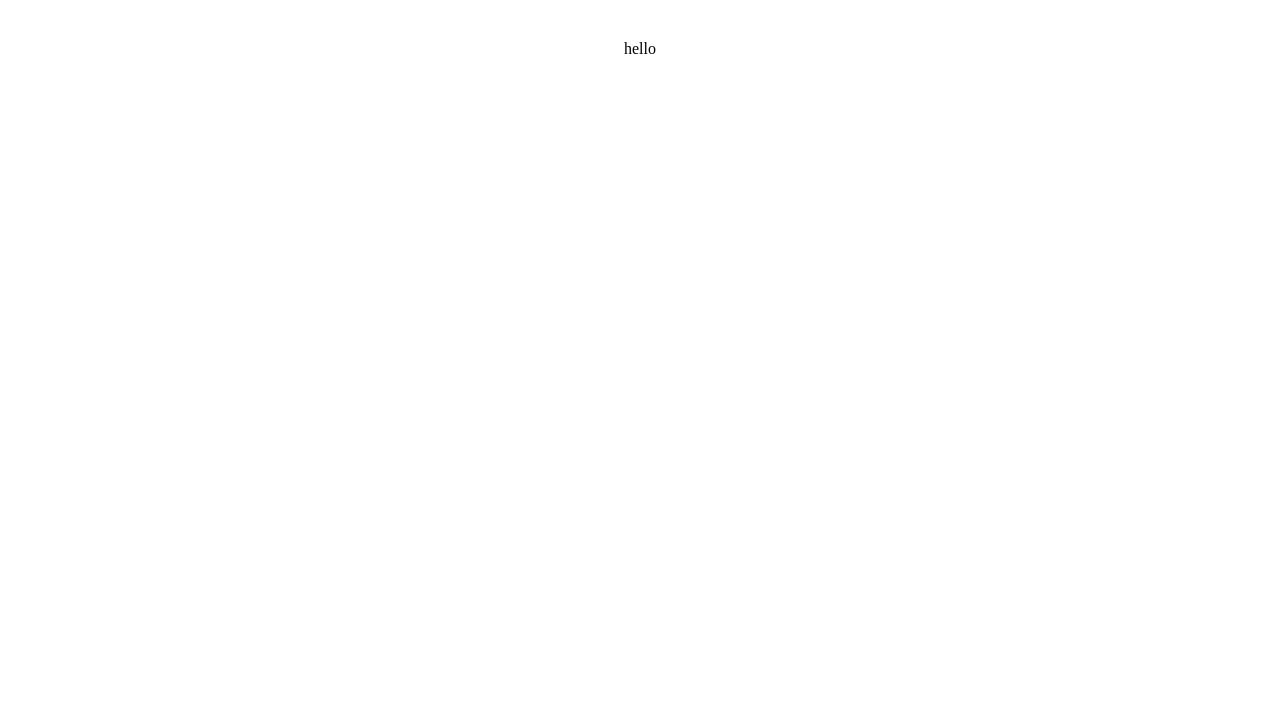
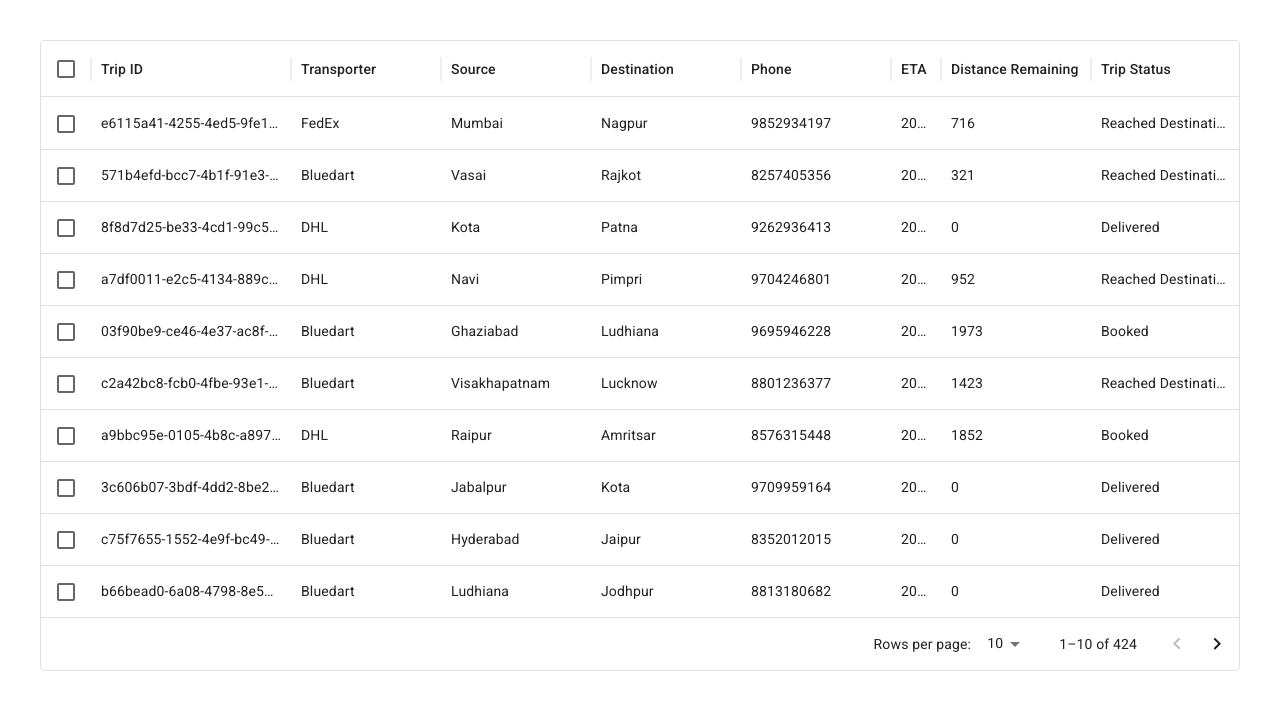
Before and after one commit to manisha1711/Manisha-assignment, a React (Vite) app: page / in a window 1280 px wide. Shown: the top 710 px of the page. Built offline with nearby package versions, Linux system fonts and the light colour scheme.

Commit message:
Basic Table structure from sample Data Using MUI DataGrid

```diff
--- a/src/App.jsx
+++ b/src/App.jsx
@@ -1,13 +1,13 @@
 import { useState } from 'react'
 import SampleData from './assets/data';
-
+import DataTable from './Components/DataTable/DataTable';
 import './App.css'
 
 function App() {
 
   return (
     <>
-      hello
+      <DataTable data={SampleData.data}></DataTable>
     </>
   )
 }
--- /dev/null
+++ b/src/Components/DataTable/DataTable.jsx
@@ -0,0 +1,79 @@
+import * as React from 'react';
+import { DataGrid } from '@mui/x-data-grid';
+import './DataTable.css';
+
+function DataTable(props){
+	const {data} = props;
+	const columns = [
+		{
+			field: 'tripId',
+			headerName: 'Trip ID' ,
+			flex: 1,
+			minWidth: 200
+		},
+		{
+			field: 'transporter',
+			headerName: 'Transporter',
+			width: 150
+		},
+		{
+			field: 'source',
+			headerName: 'Source',
+			width:150
+		},
+		{
+			field: 'dest',
+			headerName: 'Destination',
+			width:150
+		},
+		{
+			field: 'phoneNumber',
+			headerName: 'Phone',
+			width:150
+		},
+		{
+			field: 'ETA',
+			headerName: 'ETA',
+			width:200,
+			flex:1,
+			valueGetter: (value, row) => `${row.createdAt}`,
+			sortable:true
+		},
+		{
+			field: 'distanceRemaining',
+			headerName: 'Distance Remaining',
+			width:150
+		},
+		{
+			field: 'currenStatus',
+			headerName: 'Trip Status',
+			width: 150
+		},
+		{
+			field: 'TATStatus',
+			headerName: 'TAT Status',
+			width: 150},
+
+	];
+
+
+	return (
+		<>
+			<DataGrid
+				rows={data}
+				columns={columns}
+				initialState={{
+				pagination: {
+					paginationModel: { page: 0, pageSize: 10 },
+				}
+
+				}}
+				pageSizeOptions={[5, 10]}
+				checkboxSelection
+				disableColumnResize
+				disableColumnMenu
+			/>
+		</>
+	);
+}
+export default DataTable;
```
Also changed, not shown: src/Components/DataTable/DataTable.css (added).
